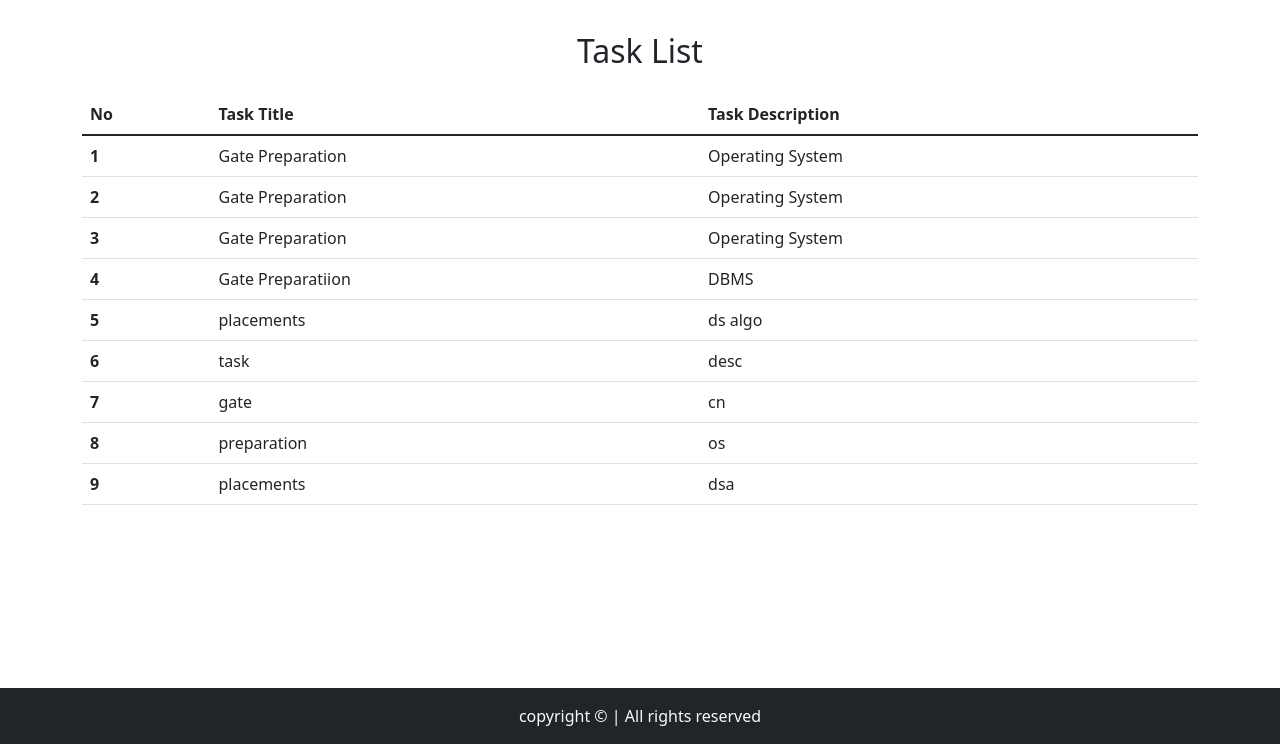
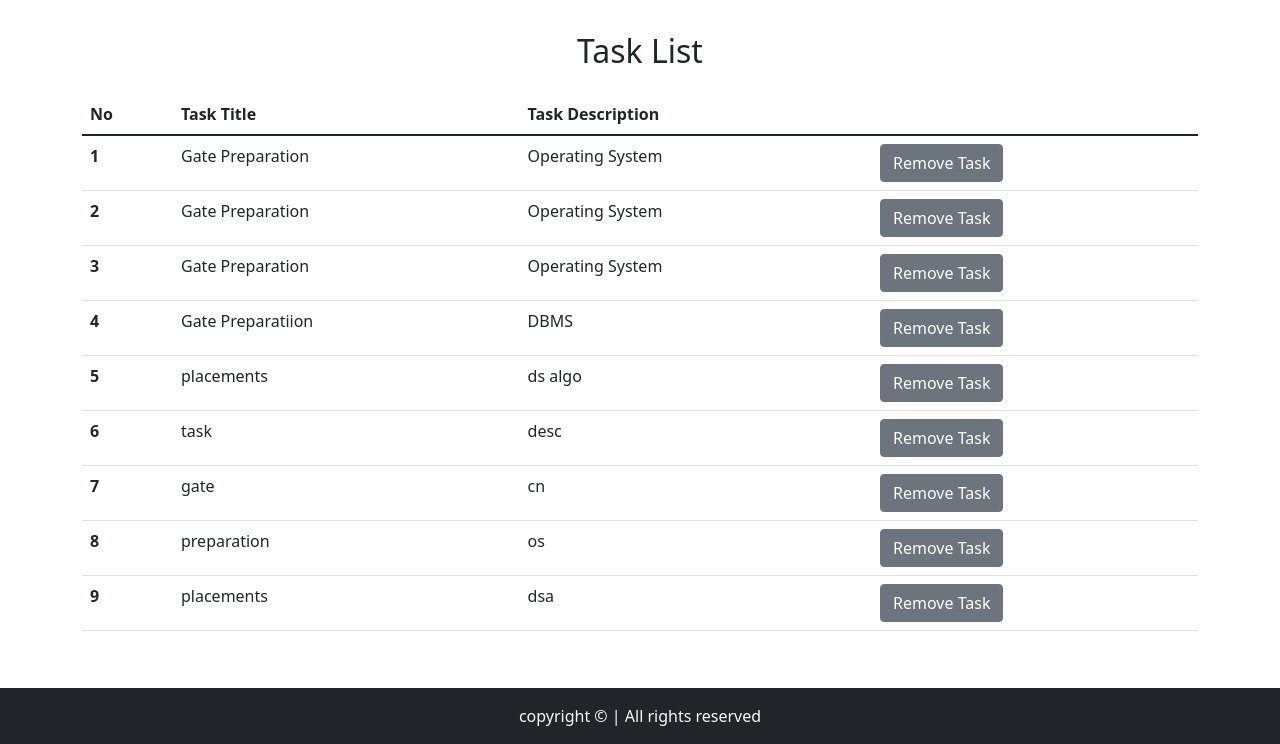
Before and after one commit to ameyrajmane/TODO, a Django app: page /tasks in a window 1280 px wide. Shown: the part 56-800 px from the top of the page. Run offline with Django 3.2, Linux system fonts and the light colour scheme; data comes from the database, SQL or seed files in the repository; both versions use the stored data as it was after the commit.

Commit message:
remove button added

```diff
--- a/templates/tasks.html
+++ b/templates/tasks.html
@@ -72,6 +72,7 @@
             <th scope="row">{{forloop.counter}}</th>
             <td>{{task.taskTitle}}</td>
             <td>{{task.taskDesc}}</td>
+            <td><a href="" class="btn btn-secondary">Remove Task</a></td>
         </tr>
         {% endfor %}
         </tbody>
```
Also changed, not shown: db.sqlite3.
